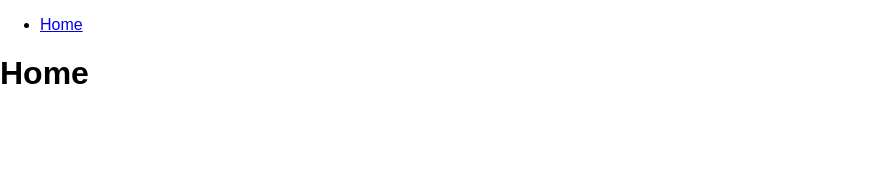
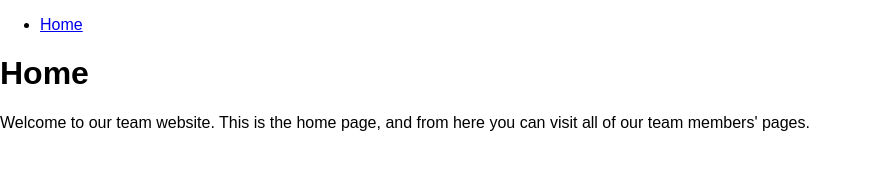
Before and after one commit to R80584/team-website, a plain HTML site: page index.html in a window 1280 px wide. Shown: the whole page, without its empty margins (0-872 px from the left). Drawn offline with Linux system fonts and the light colour scheme.

Commit message:
Add welcome paragraph to home page

```diff
--- a/index.html
+++ b/index.html
@@ -16,6 +16,7 @@
   </header>
   <main>
     <h1>Home</h1>
+    <p>Welcome to our team website. This is the home page, and from here you can visit all of our team members' pages.</p>
   </main>
 </body>
 </html>
```
